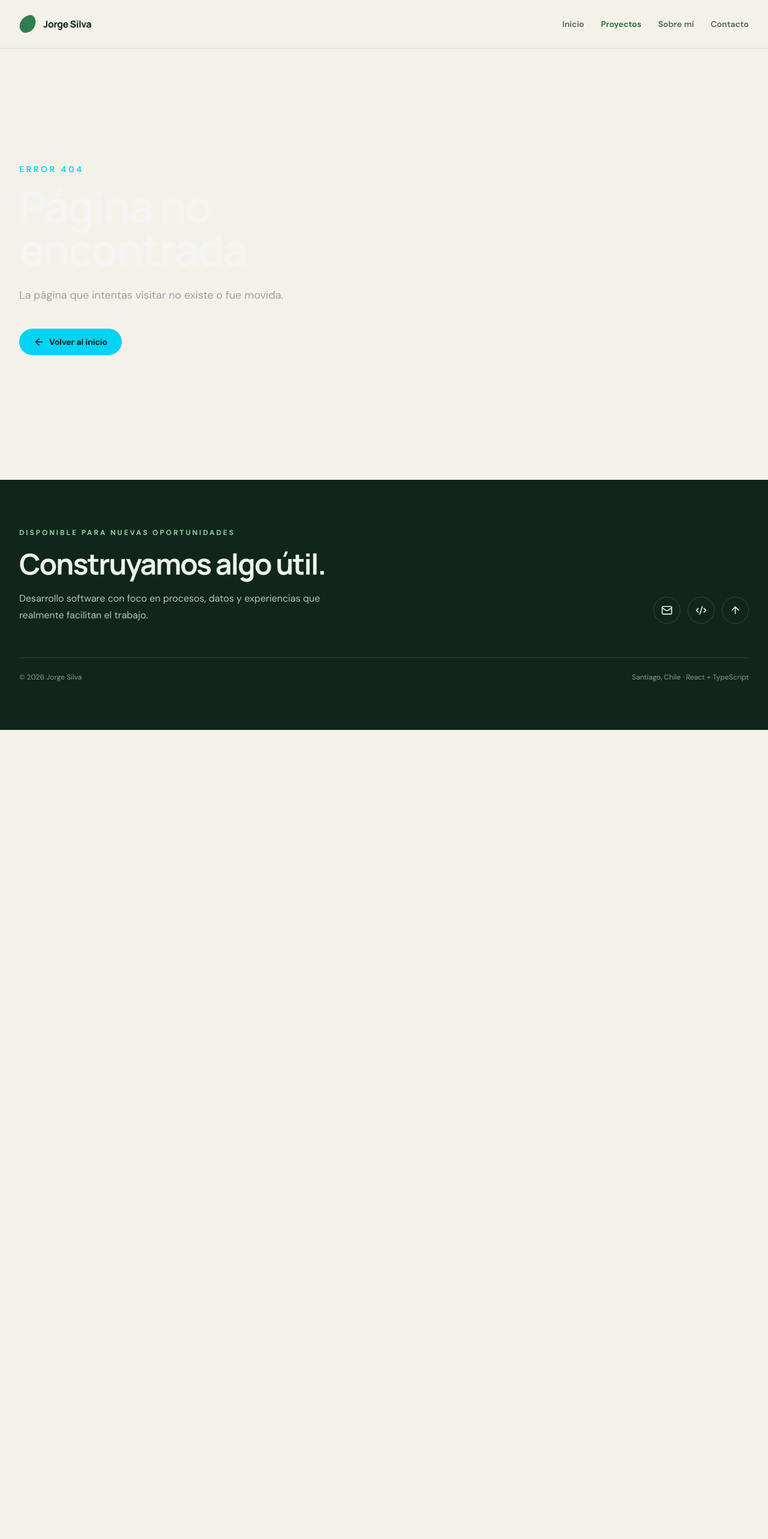
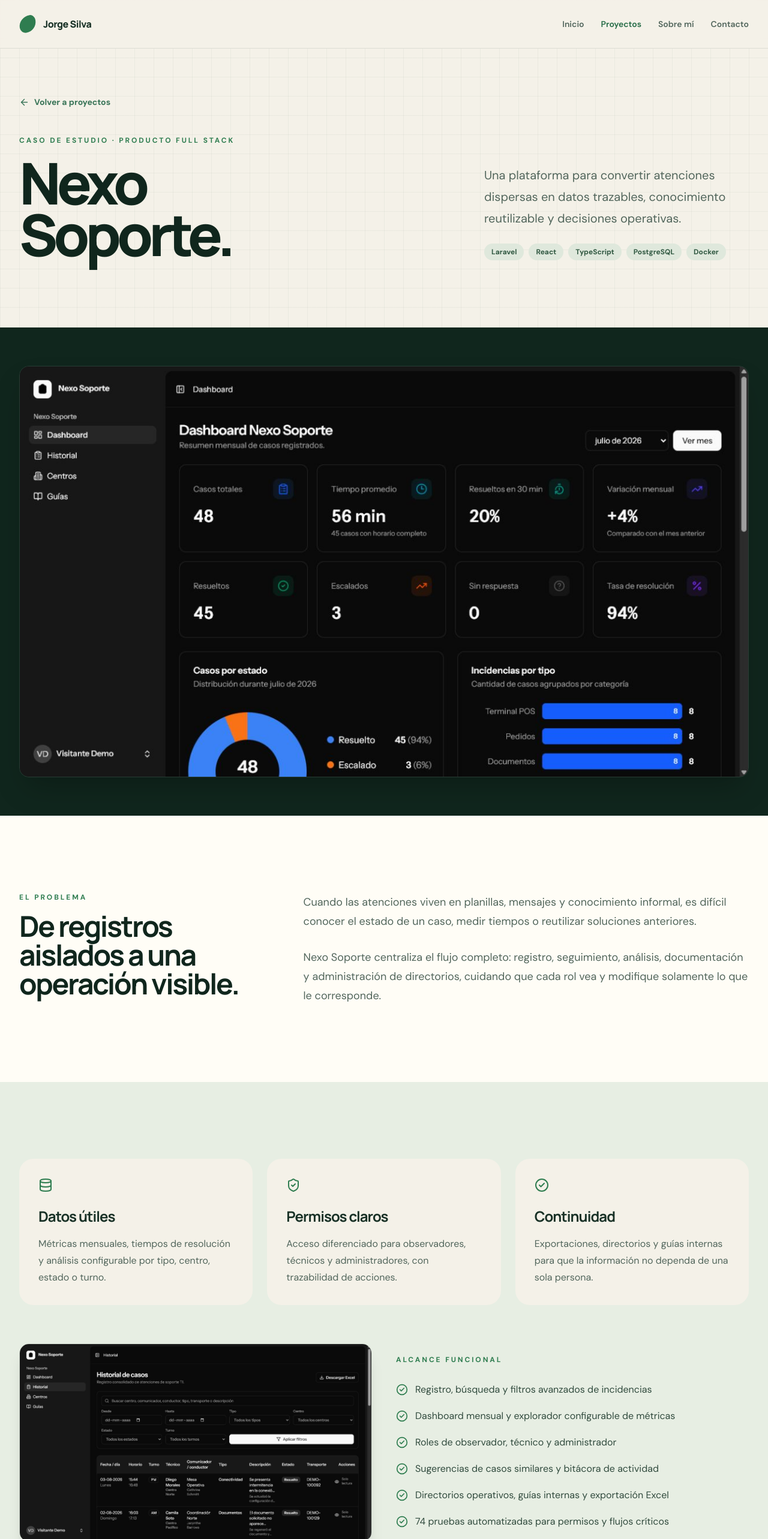
Before and after one commit to silvajorgefigueroatrabajo/portfolio, a React (Vite) app: page /projects/nexo-soporte in a window 1280 px wide. Shown: the top 2566 px of the page at 60% size. Before the commit the page ends 1217 px from the top, so only its background shows below. Built offline with nearby package versions, Linux system fonts and the light colour scheme.

Commit message:
Agrega caso de estudio de Nexo Soporte

```diff
--- a/src/App.tsx
+++ b/src/App.tsx
@@ -5,12 +5,14 @@ import ContactPage from "@/pages/ContactPage";
 import HomePage from "@/pages/HomePage";
 import NotFoundPage from "@/pages/NotFoundPage";
 import ProjectsPage from "@/pages/ProjectsPage";
+import NexoSupportPage from "@/pages/NexoSupportPage";
 
 export default function App() {
   return (
     <Routes>
       <Route path="/" element={<HomePage />} />
       <Route path="/projects" element={<ProjectsPage />} />
+      <Route path="/projects/nexo-soporte" element={<NexoSupportPage />} />
       <Route path="/about" element={<AboutPage />} />
       <Route path="/contact" element={<ContactPage />} />
       <Route path="*" element={<NotFoundPage />} />
--- a/src/components/ui/ProjectCard.tsx
+++ b/src/components/ui/ProjectCard.tsx
@@ -1,4 +1,5 @@
 import { ArrowUpRight } from "lucide-react";
+import { Link } from "react-router-dom";
 import type { Project } from "@/types/project";
 
 export default function ProjectCard({ project, index = 0 }: { project: Project; index?: number }) {
@@ -6,6 +7,11 @@ export default function ProjectCard({ project, index = 0 }: { project: Project;
     <article className="group grid gap-7 border-t border-[#183126]/20 py-9 sm:grid-cols-[90px_1fr_auto] sm:items-start">
       <span className="display text-sm font-bold text-[#6f8278]">0{index + 1}</span>
       <div>
+        {project.image && (
+          <div className="mb-7 overflow-hidden rounded-2xl border border-[#183126]/10 bg-[#10261d]">
+            <img src={project.image} alt={`Vista de ${project.title}`} className="aspect-[16/8] w-full object-cover object-top transition duration-500 group-hover:scale-[1.015]" />
+          </div>
+        )}
         <p className="text-xs font-bold uppercase tracking-[.2em] text-[#2f7d50]">{project.category}</p>
         <h3 className="mt-3 text-3xl font-bold tracking-[-.045em] text-[#10261d] sm:text-4xl">{project.title}</h3>
         <p className="mt-4 max-w-2xl leading-7 text-[#52665c]">{project.description}</p>
@@ -15,6 +21,7 @@ export default function ProjectCard({ project, index = 0 }: { project: Project;
         <ul className="mt-6 flex flex-wrap gap-2">
           {project.technologies.map((technology) => <li key={technology} className="rounded-full bg-[#dfe8dc] px-3 py-1.5 text-xs font-semibold text-[#315942]">{technology}</li>)}
         </ul>
+        {project.caseStudyUrl && <Link to={project.caseStudyUrl} className="mt-6 inline-flex items-center gap-2 text-sm font-bold text-[#246b45] hover:gap-3">Ver caso de estudio <ArrowUpRight size={17} /></Link>}
       </div>
       <a href={project.repositoryUrl} target="_blank" rel="noreferrer" aria-label={`Ver perfil de GitHub asociado a ${project.title}`} className="flex h-12 w-12 items-center justify-center rounded-full border border-[#183126]/20 transition group-hover:border-[#2f7d50] group-hover:bg-[#2f7d50] group-hover:text-white"><ArrowUpRight size={20} /></a>
     </article>
--- a/src/data/projects.ts
+++ b/src/data/projects.ts
@@ -16,13 +16,15 @@ const projects: Project[] = [
   },
   {
     id: 2,
-    title: "Sistema de Soporte TI",
-    category: "Flujo de incidencias",
+    title: "Nexo Soporte",
+    category: "Producto full stack · Caso de estudio",
     description:
-      "Solución para registrar, organizar y dar seguimiento a solicitudes técnicas desde su ingreso hasta su resolución.",
-    highlights: ["Gestión de tickets", "Seguimiento de estados", "Historial de incidencias"],
-    technologies: ["Laravel", "SQL Server", "Bootstrap"],
-    repositoryUrl: github,
+      "Plataforma operativa para registrar incidencias, analizar tiempos de resolución y centralizar conocimiento con roles, métricas y trazabilidad.",
+    highlights: ["140 casos demo sintéticos", "Dashboard y explorador de datos", "Roles, guías y exportación Excel"],
+    technologies: ["Laravel 13", "React", "TypeScript", "Inertia", "PostgreSQL", "Docker"],
+    repositoryUrl: "https://github.com/silvajorgefigueroatrabajo/soporte-ti-demo",
+    caseStudyUrl: "/projects/nexo-soporte",
+    image: "/nexo-dashboard.png",
     featured: true,
   },
   {
--- /dev/null
+++ b/src/pages/NexoSupportPage.tsx
@@ -0,0 +1,49 @@
+import { ArrowLeft, ArrowUpRight, CheckCircle2, Database, ShieldCheck } from "lucide-react";
+import { Link } from "react-router-dom";
+import MainLayout from "@/components/layout/MainLayout";
+import Container from "@/components/ui/Container";
+
+const features = [
+  "Registro, búsqueda y filtros avanzados de incidencias",
+  "Dashboard mensual y explorador configurable de métricas",
+  "Roles de observador, técnico y administrador",
+  "Sugerencias de casos similares y bitácora de actividad",
+  "Directorios operativos, guías internas y exportación Excel",
+  "74 pruebas automatizadas para permisos y flujos críticos",
+];
+
+export default function NexoSupportPage() {
+  return (
+    <MainLayout>
+      <section className="paper-grid pt-32 pb-20 sm:pt-40 sm:pb-28">
+        <Container>
+          <Link to="/projects" className="inline-flex items-center gap-2 text-sm font-bold text-[#397457]"><ArrowLeft size={17} />Volver a proyectos</Link>
+          <div className="mt-10 grid gap-10 lg:grid-cols-[1.25fr_.75fr] lg:items-end">
+            <div><p className="text-xs font-bold uppercase tracking-[.24em] text-[#2f7d50]">Caso de estudio · Producto full stack</p><h1 className="mt-5 text-6xl font-extrabold leading-[.9] tracking-[-.075em] text-[#10261d] sm:text-8xl">Nexo<br />Soporte.</h1></div>
+            <div><p className="text-xl leading-9 text-[#52665c]">Una plataforma para convertir atenciones dispersas en datos trazables, conocimiento reutilizable y decisiones operativas.</p><div className="mt-6 flex flex-wrap gap-2">{["Laravel", "React", "TypeScript", "PostgreSQL", "Docker"].map((item) => <span key={item} className="rounded-full bg-[#dfe8dc] px-3 py-1.5 text-xs font-bold text-[#315942]">{item}</span>)}</div></div>
+          </div>
+        </Container>
+      </section>
+
+      <section className="bg-[#10261d] py-12 sm:py-16"><Container><img src="/nexo-dashboard.png" alt="Dashboard de Nexo Soporte con métricas operativas ficticias" className="w-full rounded-2xl border border-white/10 shadow-2xl" /></Container></section>
+
+      <section className="bg-[#fffdf6] py-24 sm:py-32">
+        <Container className="grid gap-14 lg:grid-cols-[.72fr_1.28fr]">
+          <div><p className="text-xs font-bold uppercase tracking-[.24em] text-[#2f7d50]">El problema</p><h2 className="mt-4 text-4xl font-bold tracking-[-.05em] text-[#10261d] sm:text-5xl">De registros aislados a una operación visible.</h2></div>
+          <div className="space-y-7 text-lg leading-8 text-[#52665c]"><p>Cuando las atenciones viven en planillas, mensajes y conocimiento informal, es difícil conocer el estado de un caso, medir tiempos o reutilizar soluciones anteriores.</p><p>Nexo Soporte centraliza el flujo completo: registro, seguimiento, análisis, documentación y administración de directorios, cuidando que cada rol vea y modifique solamente lo que le corresponde.</p></div>
+        </Container>
+      </section>
+
+      <section className="bg-[#e7eee3] py-24 sm:py-32">
+        <Container>
+          <div className="grid gap-6 md:grid-cols-3">
+            {[{ icon: Database, title: "Datos útiles", text: "Métricas mensuales, tiempos de resolución y análisis configurable por tipo, centro, estado o turno." },{ icon: ShieldCheck, title: "Permisos claros", text: "Acceso diferenciado para observadores, técnicos y administradores, con trazabilidad de acciones." },{ icon: CheckCircle2, title: "Continuidad", text: "Exportaciones, directorios y guías internas para que la información no dependa de una sola persona." }].map(({icon: Icon,title,text}) => <article key={title} className="rounded-3xl bg-[#f4f1e8] p-8"><Icon className="text-[#2f7d50]" /><h3 className="mt-6 text-2xl font-bold tracking-[-.04em]">{title}</h3><p className="mt-4 leading-7 text-[#52665c]">{text}</p></article>)}
+          </div>
+          <div className="mt-16 grid gap-10 lg:grid-cols-2 lg:items-center"><img src="/nexo-historial.png" alt="Historial de incidencias ficticias de Nexo Soporte" className="rounded-2xl border border-[#183126]/10 shadow-xl" /><div><p className="text-xs font-bold uppercase tracking-[.24em] text-[#2f7d50]">Alcance funcional</p><ul className="mt-7 space-y-4">{features.map((feature) => <li key={feature} className="flex gap-3 leading-7 text-[#314b3e]"><CheckCircle2 size={20} className="mt-1 shrink-0 text-[#2f7d50]" />{feature}</li>)}</ul></div></div>
+        </Container>
+      </section>
+
+      <section className="bg-[#fffdf6] py-24"><Container className="grid gap-10 lg:grid-cols-[1fr_auto] lg:items-end"><div><p className="text-xs font-bold uppercase tracking-[.24em] text-[#2f7d50]">Privacidad por diseño</p><h2 className="mt-4 max-w-3xl text-4xl font-bold tracking-[-.05em] text-[#10261d] sm:text-6xl">Una demo convincente, sin exponer datos reales.</h2><p className="mt-6 max-w-2xl leading-8 text-[#52665c]">La versión pública utiliza una historia Git independiente, cuentas controladas y 140 casos completamente sintéticos. No contiene nombres, correos ni procedimientos del entorno original.</p></div><a href="https://github.com/silvajorgefigueroatrabajo/soporte-ti-demo" target="_blank" rel="noreferrer" className="inline-flex items-center gap-2 rounded-full bg-[#183126] px-6 py-3.5 text-sm font-bold text-white transition hover:bg-[#2f7d50]">Ver código <ArrowUpRight size={17} /></a></Container></section>
+    </MainLayout>
+  );
+}
--- a/src/types/project.ts
+++ b/src/types/project.ts
@@ -7,5 +7,7 @@ export interface Project {
   technologies: string[];
   repositoryUrl: string;
   liveUrl?: string;
+  caseStudyUrl?: string;
+  image?: string;
   featured: boolean;
 }
```
Also changed, not shown: public/nexo-dashboard.png (added), public/nexo-historial.png (added).
